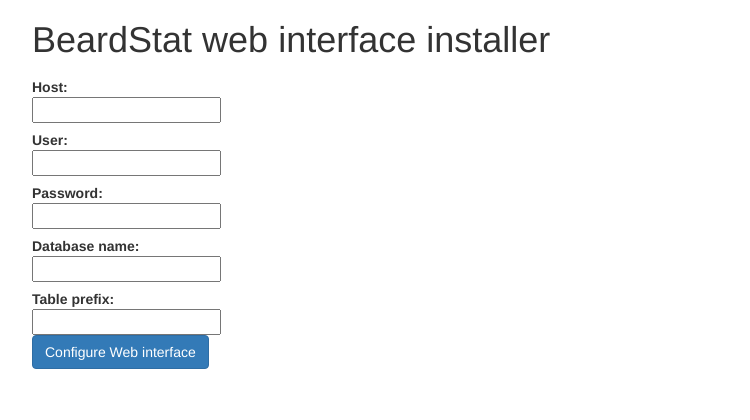
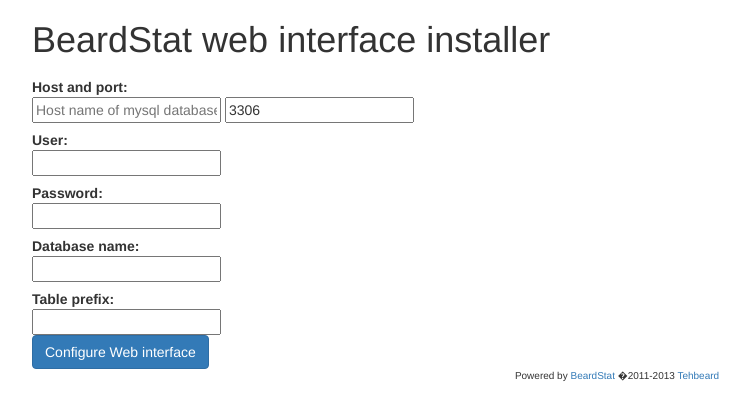
Before and after one commit to Lostwave/BeardStat, a PHP site: page /installer.php in a window 1280 px wide. Shown: the top 420 px of the page, without its empty margins (23-773 px from the left). Run offline with PHP 8.4, Linux system fonts and the light colour scheme; some libraries are stand-ins or nearby versions.

Commit message:
Add installer to make setup easy as possible

```diff
--- a/src/web 2.0/installer.php
+++ b/src/web 2.0/installer.php
@@ -11,11 +11,14 @@
 
 	if(!isset($_POST['host'])){
 ?>
-<form class="form-horizontal">
+	<form class="form-horizontal" action="installer.php" method="post">
 		<div class="control-group">
-  <label class="control-label">Host:</label>
+			<label class="control-label">Host and port:</label>
 			<div class="controls">
-    <input type="text" name="host">
+				<input type="text" name="host"
+					placeholder="Host name of mysql database"> <input type="number"
+					name="port" class="input-mini"
+					placeholder="port name of mysql database" value="3306">
 			</div>
 		</div>
 		<div class="control-group">
@@ -44,14 +47,25 @@
 		</div>
 		<div class="control-group">
 			<div class="controls">
-  <button type="submit" class="btn btn-primary">Configure Web interface</button>
+				<button type="submit" class="btn btn-primary">Configure Web
+					interface</button>
 			</div>
 		</div>
 	</form>
 	<?php
-die();
 }
+else
+{
+ $configPage = file_get_contents("api/config.php.defaults");
 
+ foreach($_POST as $k => $v){
+   $configPage = str_replace('${' . $k . '}', $v, $configPage);
+ }
+ echo "<pre>";
+ echo htmlspecialchars($configPage);
+ echo "</pre>";
+ file_put_contents("api/config.php", $configPage);
+}
 ?>
 
 
```
Also changed, not shown: 1 other file. Lines whose indentation alone changed are shown as unchanged.
